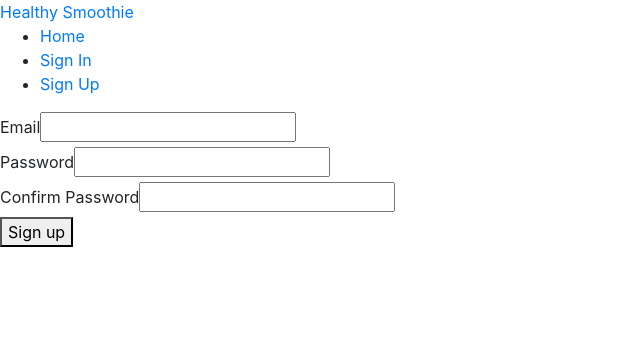
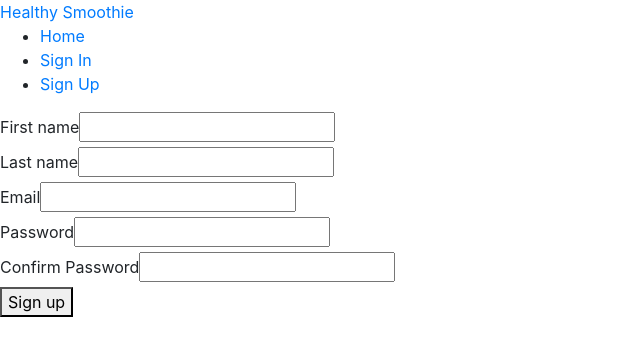
Before and after one commit to kheyro/smoothiz-client, a React app: page /signup in a window 1280 px wide. Shown: the top 356 px of the page, without its empty margins (0-640 px from the left). Built offline with nearby package versions, Linux system fonts and the light colour scheme.

Commit message:
[FIX] rename isNotEmpty to isRequired

```diff
--- a/src/containers/auth/Signup.js
+++ b/src/containers/auth/Signup.js
@@ -7,6 +7,8 @@ class Signup extends Component {
   constructor() {
     super();
     this.state = {
+      firstname: '',
+      lastname: '',
       email: '',
       password: '',
       passwordConfirm: '',
@@ -47,6 +49,30 @@ class Signup extends Component {
     return (
       <div>
         <form onSubmit={this.onFormSubmit}>
+          <div className="form-group">
+            <label htmlFor="firstName">First name</label>
+            <input
+              className="form-control"
+              id="firstname"
+              name="firstname"
+              onChange={this.handleChange}
+              type="text"
+              value={this.state.firstname}
+            />
+            <FVDisplayError field={this.state.form.firstname} />
+          </div>
+          <div className="form-group">
+            <label htmlFor="lastName">Last name</label>
+            <input
+              className="form-control"
+              id="lastname"
+              name="lastname"
+              onChange={this.handleChange}
+              type="text"
+              value={this.state.lastname}
+            />
+            <FVDisplayError field={this.state.form.lastname} />
+          </div>
           <div className="form-group">
             <label htmlFor="email">Email</label>
             <input
@@ -97,18 +123,28 @@ const mapStateToProps = state => ({
 
 const validation = new FormValidator([
   {
+    fieldName: 'firstname',
+    friendlyName: 'first name',
+    rules: ['isAlpha'],
+  },
+  {
+    fieldName: 'lastname',
+    friendlyName: 'last name',
+    rules: ['isAlpha'],
+  },
+  {
     fieldName: 'email',
     friendlyName: 'email',
-    rules: ['isNotEmpty', 'isEmail'],
+    rules: ['isRequired', 'isEmail'],
   },
   {
     fieldName: 'password',
-    rules: ['isNotEmpty'],
+    rules: ['isRequired'],
   },
   {
     fieldName: 'passwordConfirm',
     friendlyName: 'password confirmation',
-    rules: ['isNotEmpty', { equals: ['password'] }],
+    rules: ['isRequired', { equals: ['password'] }],
   },
 ]);
 
```
